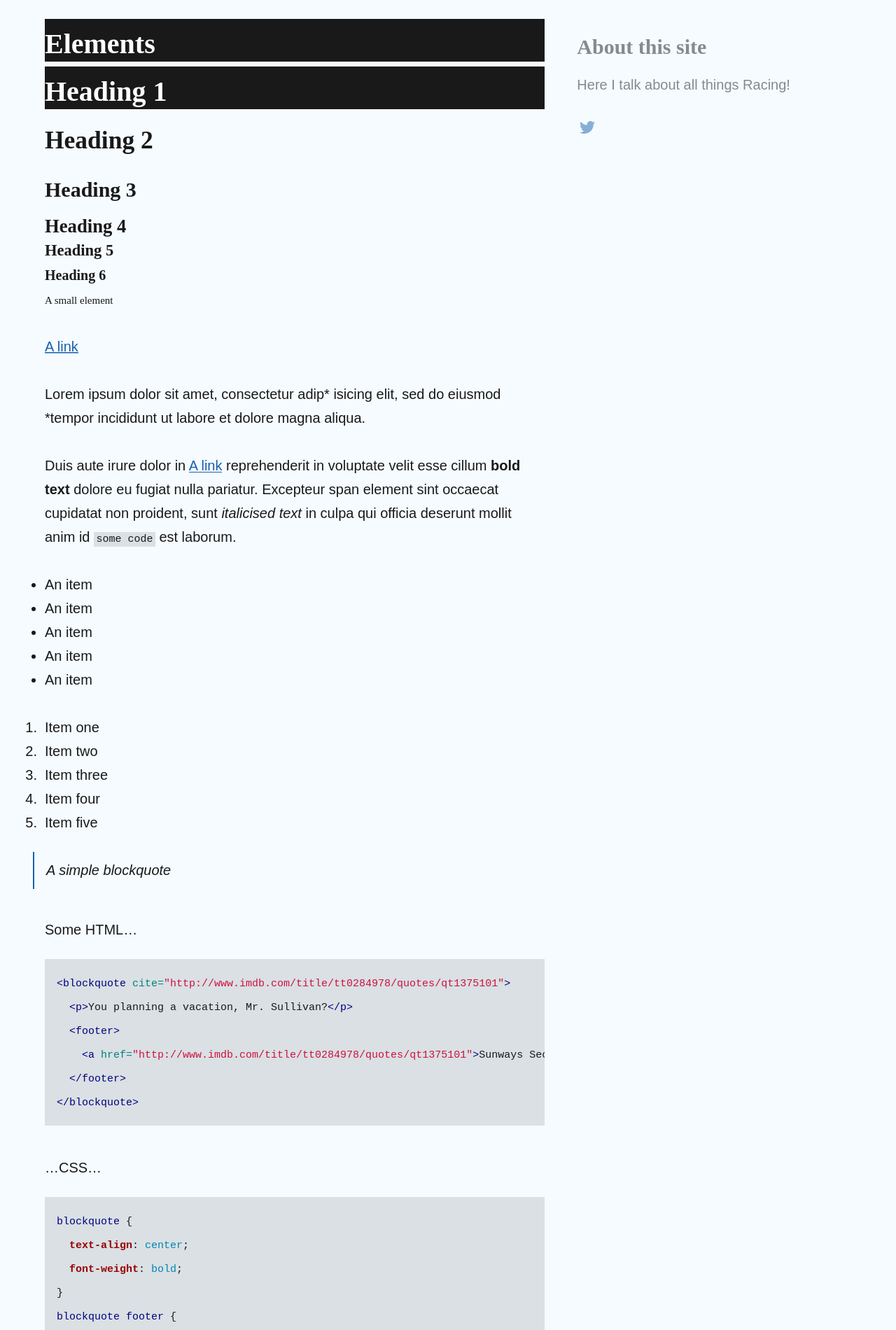
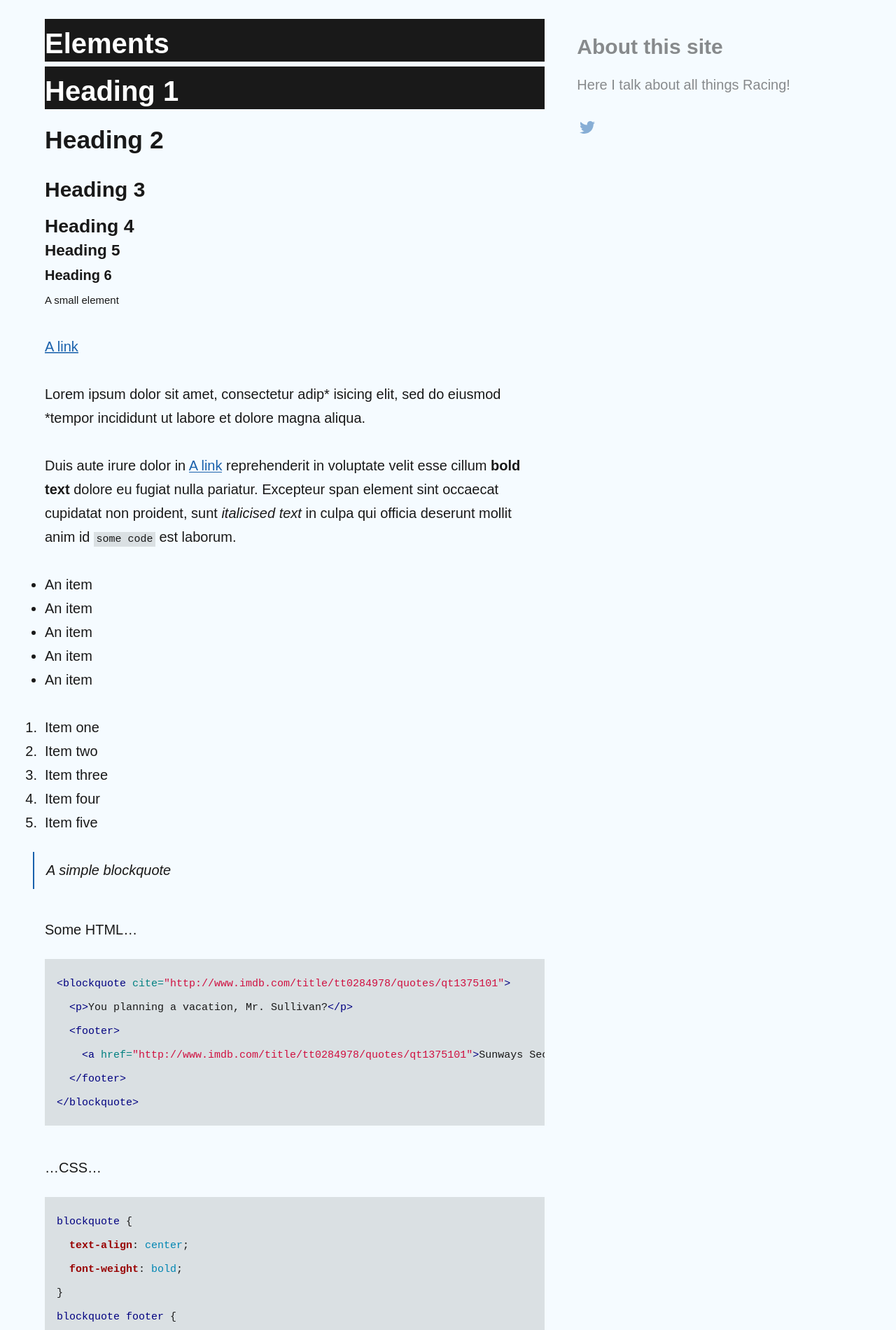
Before and after one commit to SiddharthSalian/saliansiddharth, a Jekyll site: the page built from elements.md, in a window 1280 px wide. Shown: the part 408-2308 px from the top of the page at 70% size. Built offline with Jekyll 4.4.1, drawn with Linux system fonts in a browser that asks for light colours.

Commit message:
Update _settings.scss

```diff
--- a/_sass/_settings.scss
+++ b/_sass/_settings.scss
@@ -25,14 +25,14 @@ $bodytype: (
 ) !default;
 
 $headingtype: (
-  font-family: "Droid Serif, serif",
+  font-family: "Anton, sans-serif",
   regular: 400,
   bold: 700,
   cap-height: 0.75
 ) !default;
 
 $monospacetype: (
-  font-family: "Courier New, monospace",
+  font-family: "Courier Prime, monospace",
   regular: 400,
   cap-height: 0.68
 ) !default;
```
